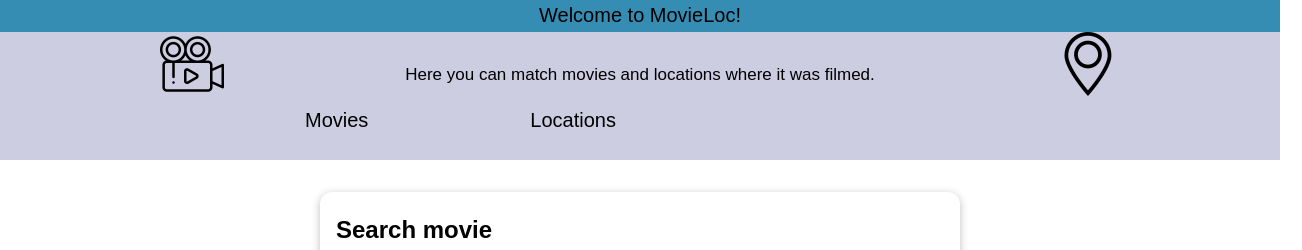
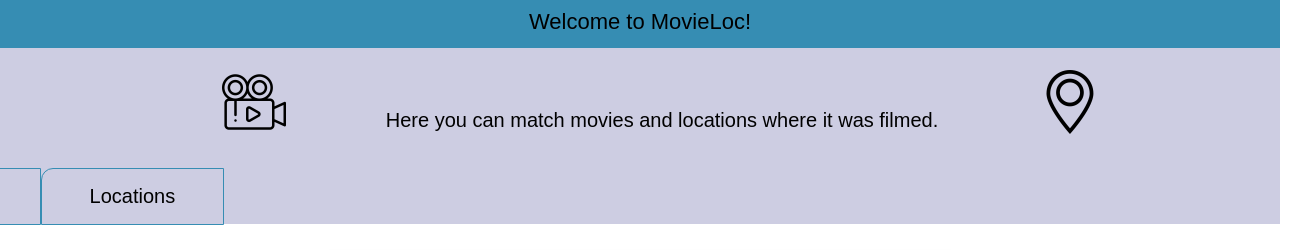
Before and after one commit to grirorevvadim/movieLoc-frontend-app, a Vue app: page /movies in a window 1280 px wide. Shown: the top 250 px of the page, 1302 px wide, since content can reach past the window. Built offline with nearby package versions, Linux system fonts and the light colour scheme; no server answers.

Commit message:
navigation panel was updated

```diff
--- a/src/components/nav/TheNavigation.vue
+++ b/src/components/nav/TheNavigation.vue
@@ -1,10 +1,12 @@
 <template>
   <header>
-    <div class="greeting"><span>Welcome to MovieLoc!</span></div>
-    <img class="image1" :src="image1" />
-    <img class="image2" :src="image2" />
-    <div class="description">
-      Here you can match movies and locations where it was filmed.
+    <div class="first">
+      <div class="greeting"><span>Welcome to MovieLoc!</span></div>
+      <div class="description">
+        <img class="image1" :src="image1" />
+        Here you can match movies and locations where it was filmed.
+        <img class="image2" :src="image2" />
+      </div>
     </div>
     <nav>
       <ul>
@@ -36,22 +38,23 @@ export default {
 .greeting {
   background-color: hwb(198 21% 30%);
   width: 100%;
-  height: 2rem;
+  height: 3rem;
   text-align: center;
-  line-height: 1.5;
-  font-size: 20px;
+  line-height:2;
+  font-size: 22px;
   font-weight: 540;
 }
 .description {
+  margin: 22px;
   width: 100%;
   height: 3rem;
-  font-size: 17px;
+  font-size: 20px;
   text-align: center;
   line-height: 5;
 }
 header {
   width: 100%;
-  height: 10rem;
+  height: 14rem;
   background-color: #cdcde2;
 }
 
@@ -68,17 +71,20 @@ ul {
   display: flex;
   justify-content: center;
   align-items: center;
+  width: 30%;
 }
 
 li {
-  margin: 0 2rem;
+  margin: 0 0rem;
 }
 
 a {
   text-decoration: none;
   background: transparent;
   border: 1px solid transparent;
+  border-radius: 12px 0px 0px 0px;
   cursor: pointer;
+  border-color: hwb(198 21% 30%);
   color: rgb(0, 0, 0);
   padding: 1rem 3rem;
   display: inline-block;
@@ -104,7 +110,6 @@ img {
 a:hover,
 a:active,
 a.active {
-  border-radius: 12px;
   background-color: hwb(198 21% 30%);
 }
 </style>
```
